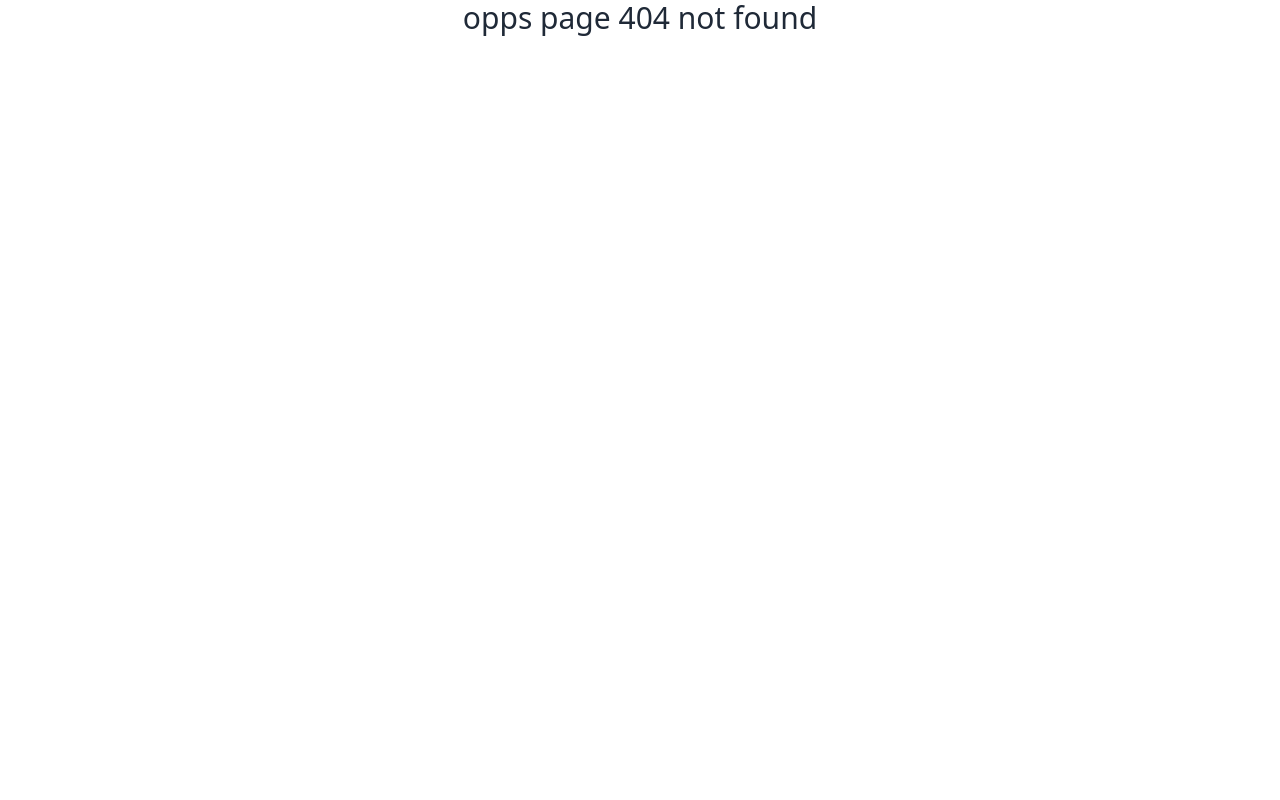
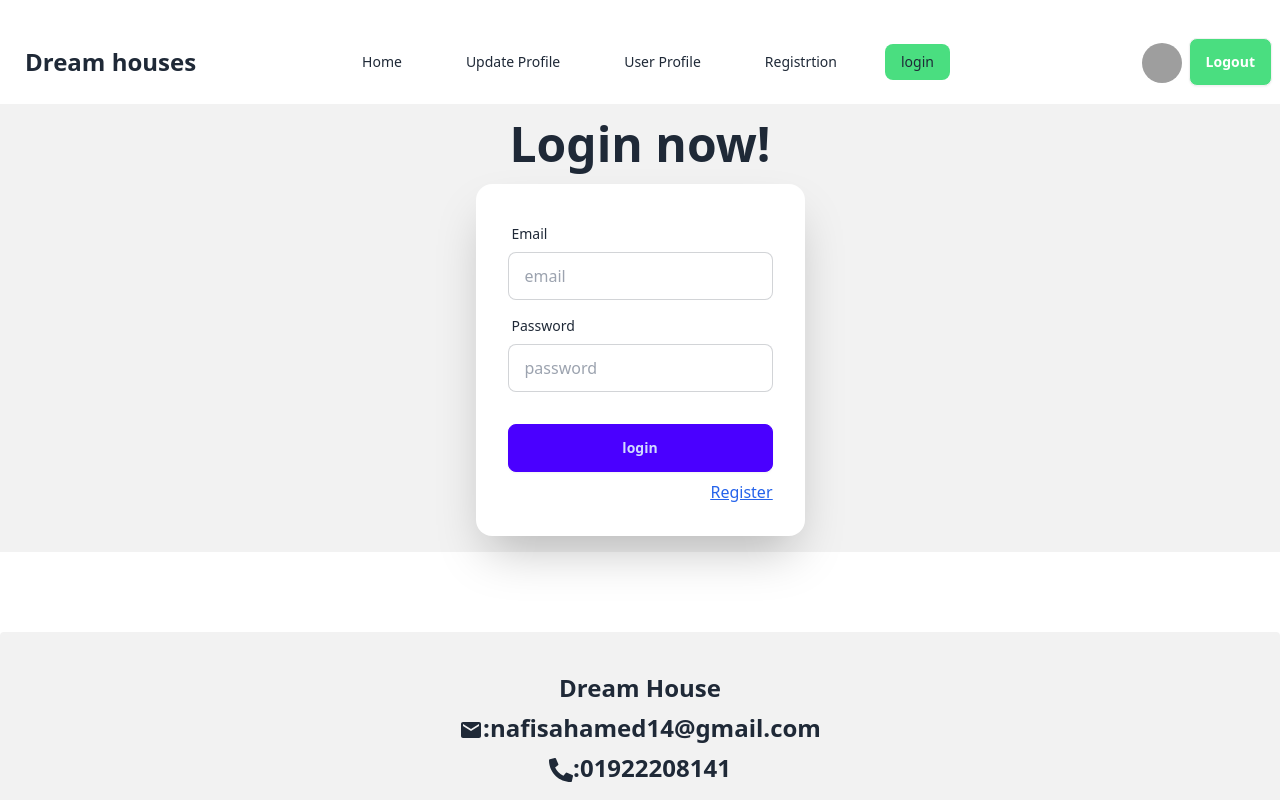
Before and after one commit to nafis200/assignmnet-9, a React (Vite) app: page /login in a window 1280 px wide. Before the commit this address had no page. Shown: the top 800 px of the page. Built offline with nearby package versions, Linux system fonts and the light colour scheme; grey boxes are pictures that could not be loaded.

Commit message:
login form

```diff
--- /dev/null
+++ b/src/cards/form/Login.jsx
@@ -0,0 +1,54 @@
+
+import { Helmet } from 'react-helmet';
+import { NavLink } from 'react-router-dom';
+
+const Login = () => {
+    return (
+        <div>
+            <Helmet>
+                <title>Login page</title>
+            </Helmet>
+            <div className="hero bg-base-200">
+        <div className="hero-content flex-col">
+          <div className="text-center">
+            <h1 className="lg:text-5xl md:text-3xl text-2xl font-bold">
+              Login now!
+            </h1>
+          </div>
+          <div className="card shrink-0 w-full max-w-sm shadow-2xl bg-base-100">
+            <form  className="card-body">
+              <div className="form-control">
+                <label className="label">
+                  <span className="label-text">Email</span>
+                </label>
+                <input
+                  type="email"
+                  placeholder="email"
+                  name="email"
+                  className="input input-bordered"
+                />
+              </div>
+              <div className="form-control">
+                <label className="label">
+                  <span className="label-text">Password</span>
+                </label>
+                  <input
+                    type= "password"
+                    placeholder="password"
+                    className="input input-bordered"
+                    name="password"
+                  />
+              </div>
+              <div className="form-control mt-6">
+                <button className="btn btn-primary">login</button>
+              </div>
+              <div className="flex justify-end text-blue-600 underline"> <NavLink to="/registration">Register</NavLink> </div>
+            </form>
+          </div>
+        </div>
+      </div>
+        </div>
+    );
+};
+
+export default Login;
--- a/src/cards/form/Registration.jsx
+++ b/src/cards/form/Registration.jsx
@@ -1,50 +1,51 @@
-import { useState } from 'react';
-import { Helmet } from 'react-helmet';
-import { TbPasswordUser } from 'react-icons/tb';
-import { ToastContainer, toast } from 'react-toastify';
-import 'react-toastify/dist/ReactToastify.css';
+import { useState } from "react";
+import { Helmet } from "react-helmet";
+import { TbPasswordUser } from "react-icons/tb";
+import { ToastContainer, toast } from "react-toastify";
+import "react-toastify/dist/ReactToastify.css";
 import { FaEye, FaEyeSlash } from "react-icons/fa";
+import { NavLink } from "react-router-dom";
 const Registration = () => {
+  const [showpass, setShowpass] = useState(false);
 
-  const [showpass, setShowpass] = useState(false)
-
-  const handleregister = e =>{
+  const handleregister = (e) => {
     e.preventDefault();
     const data = new FormData(e.target);
     const email = data.get("email");
-      const name = data.get("name")
-      const password = data.get("password")
-      const image = data.get("image")
-      if(!name && !email && !password && !image){
-          toast.error('please fill up the form')
-          return
+    const name = data.get("name");
+    const password = data.get("password");
+    const image = data.get("image");
+    if (!name && !email && !password && !image) {
+      toast.error("please fill up the form");
+      return;
     }
-      if(!name){
-         toast.error('please fill up the name field')
-         return
+    if (!name) {
+      toast.error("please fill up the name field");
+      return;
     }
-      if(!email){
-         toast.error('please fill up the email field')
-         return
+    if (!email) {
+      toast.error("please fill up the email field");
+      return;
     }
-      if(!image){
-         toast.error('please fill up the image field')
-         return
+    if (!image) {
+      toast.error("please fill up the image field");
+      return;
     }
-      if(!password){
-         toast.error('please fill up the password field')
-         return
+    if (!password) {
+      toast.error("please fill up the password field");
+      return;
     }
-      if(password.length < 6){
-        toast.error('password must be 6 character')
-        return
+    if (password.length < 6) {
+      toast.error("password must be 6 character");
+      return;
     }
-      if( !/^(?=.*[a-z])(?=.*[A-Z]).+$/.test(password)){
-         toast.error('password must be uppercase and lowercase character')
-         return
+    if (!/^(?=.*[a-z])(?=.*[A-Z]).+$/.test(password)) {
+      toast.error("password must be uppercase and lowercase character");
+      return;
     }
-      e.target.reset()
-  }
+    toast.success("successfully register");
+    e.target.reset();
+  };
   return (
     <div>
       <Helmet>
@@ -53,7 +54,9 @@ const Registration = () => {
       <div className="hero bg-base-200">
         <div className="hero-content flex-col">
           <div className="text-center">
-      <h1 className="lg:text-5xl md:text-3xl text-2xl font-bold">Register now!</h1>
+            <h1 className="lg:text-5xl md:text-3xl text-2xl font-bold">
+              Register now!
+            </h1>
           </div>
           <div className="card shrink-0 w-full max-w-sm shadow-2xl bg-base-100">
             <form onSubmit={handleregister} className="card-body">
@@ -61,42 +64,62 @@ const Registration = () => {
                 <label className="label">
                   <span className="label-text">name</span>
                 </label>
-          <input type="text" name="name" placeholder="name" className="input input-bordered"/>
+                <input
+                  type="text"
+                  name="name"
+                  placeholder="name"
+                  className="input input-bordered"
+                />
               </div>
               <div className="form-control">
                 <label className="label">
                   <span className="label-text">imageLink</span>
                 </label>
-          <input type="text" placeholder="imageurl"
-          name ="image"
-          className="input input-bordered"/>
+                <input
+                  type="text"
+                  placeholder="imageurl"
+                  name="image"
+                  className="input input-bordered"
+                />
               </div>
               <div className="form-control">
                 <label className="label">
                   <span className="label-text">Email</span>
                 </label>
-          <input type="email" placeholder="email" name="email" className="input input-bordered" />
+                <input
+                  type="email"
+                  placeholder="email"
+                  name="email"
+                  className="input input-bordered"
+                />
               </div>
               <div className="form-control">
                 <label className="label">
                   <span className="label-text">Password</span>
                 </label>
-          <div className='relative form-control'>
-          <input type={ showpass ? "text": "password"} placeholder="password"
+                <div className="relative form-control">
+                  <input
+                    type={showpass ? "text" : "password"}
+                    placeholder="password"
                     className="input input-bordered"
-          name="password" />
-          <span className='absolute top-2 right-2 lg:right-4' onClick={()=>setShowpass(!showpass)}>
-
-          {
-              showpass ?  <FaEyeSlash className='text-3xl'></FaEyeSlash> : <FaEye className='text-3xl'></FaEye>
-          }
+                    name="password"
+                  />
+                  <span
+                    className="absolute top-2 right-2 lg:right-4"
+                    onClick={() => setShowpass(!showpass)}
+                  >
+                    {showpass ? (
+                      <FaEyeSlash className="text-3xl"></FaEyeSlash>
+                    ) : (
+                      <FaEye className="text-3xl"></FaEye>
+                    )}
                   </span>
                 </div>
               </div>
               <div className="form-control mt-6">
                 <button className="btn btn-primary">Register</button>
               </div>
-        <div className='flex justify-end text-blue-600'>login</div>
+              <div className="flex justify-end text-blue-600 underline"> <NavLink to="/login">Login</NavLink> </div>
             </form>
           </div>
         </div>
--- a/src/main.jsx
+++ b/src/main.jsx
@@ -12,6 +12,7 @@ import User from './pages/User';
 import Update from './pages/Update';
 import Carddetail from './cards/Carddetail';
 import Registration from './cards/form/Registration';
+import Login from './cards/form/Login';
 
 const router = createBrowserRouter([
   {
@@ -40,6 +41,10 @@ const router = createBrowserRouter([
          {
            path:'/registration',
            element:<Registration></Registration>
+         },
+         {
+           path:'/login',
+           element:<Login></Login>
          }
     ]
   },
--- a/src/navbar/Navbar.jsx
+++ b/src/navbar/Navbar.jsx
@@ -52,6 +52,20 @@ const Navbar = () => {
           }
         >
           Registrtion
+        </NavLink>
+      </li>
+      <li className="lg:ml-4 p-2">
+        <NavLink
+          to="/login"
+          className={({ isActive, isPending }) =>
+            isActive
+              ? "bg-green-400 hover:bg-red-600"
+              : isPending
+              ? "pending"
+              : ""
+          }
+        >
+          login
         </NavLink>
       </li>
 
```
Lines whose indentation alone changed are shown as unchanged.
